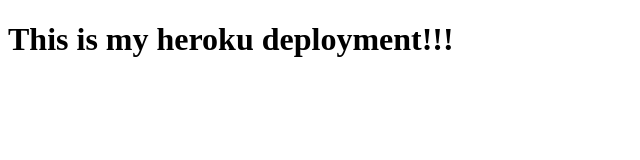
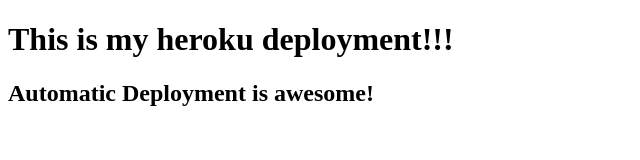
Before and after one commit to eth51473/deployment_demo, a website: page index.html in a window 1280 px wide. Shown: the whole page, without its empty margins (0-640 px from the left). Drawn offline with Linux system fonts and the light colour scheme.

Commit message:
testing automatic deployment

```diff
--- a/index.html
+++ b/index.html
@@ -8,5 +8,6 @@
 </head>
 <body>
   <h1>This is my heroku deployment!!!</h1>
+  <h2>Automatic Deployment is awesome!</h2>
 </body>
 </html>
```
